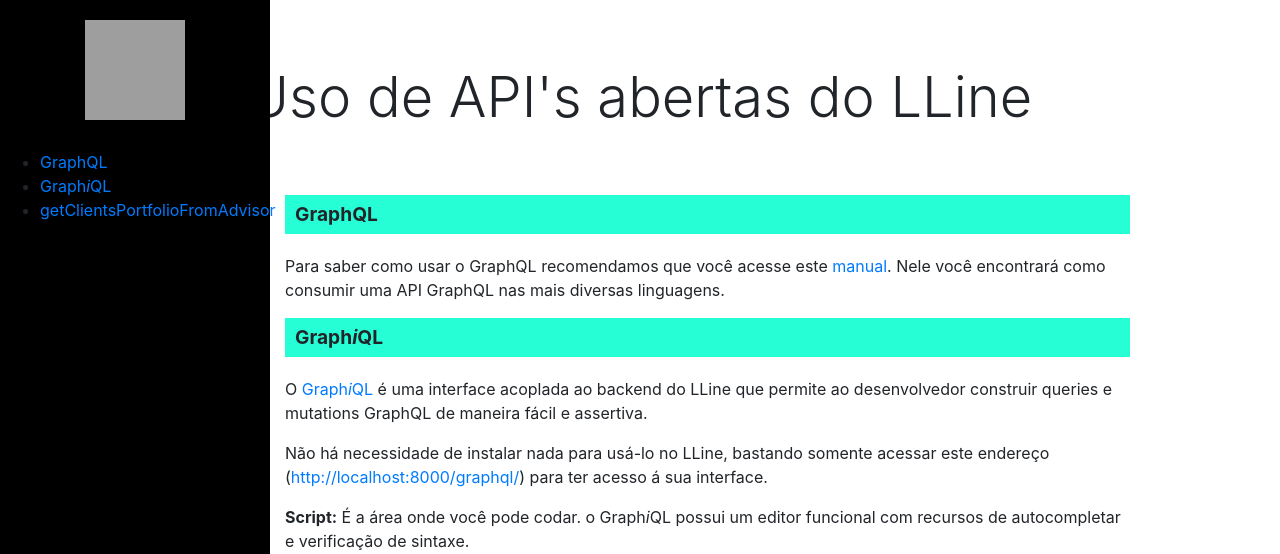
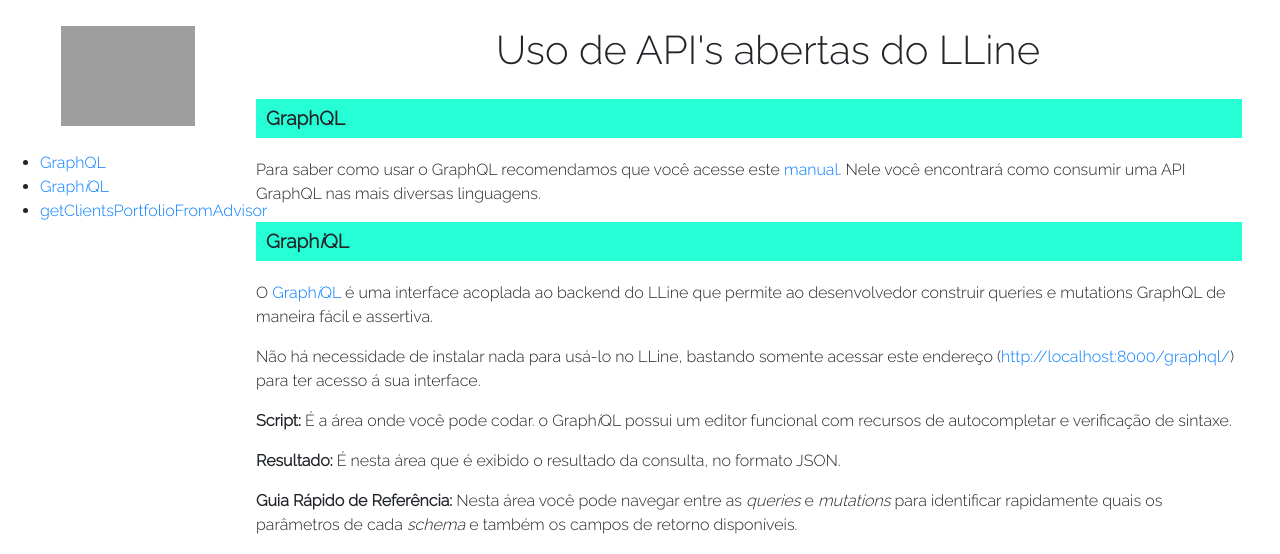
Before and after one commit to LLineApp/llinebknd, a Django app: page /help/getClientsPortfolioFromAdvisor/ in a window 1280 px wide. Shown: the top 554 px of the page. Run offline with Django 3.2, Linux system fonts and the light colour scheme; grey boxes are pictures that could not be loaded.

Commit message:
smal-css-adjusts

```diff
--- a/users/templates/help/getClientsPortfolioFromAdvisor.html
+++ b/users/templates/help/getClientsPortfolioFromAdvisor.html
@@ -1,38 +1,28 @@
 <!DOCTYPE html>
 <html lang="en">
+
 <head>
   <meta charset="UTF-8" />
   <meta http-equiv="X-UA-Compatible" content="IE=edge" />
   <meta name="viewport" content="width=device-width, initial-scale=1.0" />
-    <link
-      rel="stylesheet"
-      href="https://cdn.jsdelivr.net/npm/bootstrap@4.6.0/dist/css/bootstrap.min.css"
-      integrity="sha384-B0vP5xmATw1+K9KRQjQERJvTumQW0nPEzvF6L/Z6nronJ3oUOFUFpCjEUQouq2+l"
-      crossorigin="anonymous"
-    />
-    <script
-      src="https://code.jquery.com/jquery-3.5.1.slim.min.js"
+  <link rel="stylesheet" href="https://cdn.jsdelivr.net/npm/bootstrap@4.6.0/dist/css/bootstrap.min.css"
+    integrity="sha384-B0vP5xmATw1+K9KRQjQERJvTumQW0nPEzvF6L/Z6nronJ3oUOFUFpCjEUQouq2+l" crossorigin="anonymous" />
+  <script src="https://code.jquery.com/jquery-3.5.1.slim.min.js"
     integrity="sha384-DfXdz2htPH0lsSSs5nCTpuj/zy4C+OGpamoFVy38MVBnE+IbbVYUew+OrCXaRkfj"
-      crossorigin="anonymous"
-    ></script>
-    <script
-      src="https://cdn.jsdelivr.net/npm/bootstrap@4.6.0/dist/js/bootstrap.bundle.min.js"
+    crossorigin="anonymous"></script>
+  <script src="https://cdn.jsdelivr.net/npm/bootstrap@4.6.0/dist/js/bootstrap.bundle.min.js"
     integrity="sha384-Piv4xVNRyMGpqkS2by6br4gNJ7DXjqk09RmUpJ8jgGtD7zP9yug3goQfGII0yAns"
-      crossorigin="anonymous"
-    ></script>
+    crossorigin="anonymous"></script>
   <title>Query getClientsPortfolioFromAdvisor</title>
 </head>
+
 <body>
-    <h1 class="display-4 text-center" id="main-title">
+  <h1 id="main-title">
     Uso de API's abertas do LLine
   </h1>
-  <div class="wrapper">
   <div class="sidebar">
     <div class="profile">
-          <img
-            src="https://res.cloudinary.com/dimvn159r/image/upload/v1610500338/LLine/LLine_squared.png"
-            alt="logo_lline"
-          />
+      <img src="https://res.cloudinary.com/tiagogbt/image/upload/v1625797383/logoblack_mrws8y.png" alt="logo_lline" />
     </div>
     <ul>
       <li>
@@ -52,8 +42,7 @@
       </li>
     </ul>
   </div>
-    </div>
-    <div class="container-sm">
+  <div id="data">
     <div class="subtitle" id="graphql">GraphQL</div>
     <p>
       Para saber como usar o GraphQL recomendamos que você acesse este
@@ -64,11 +53,8 @@
     <div class="subtitle" id="graphiql">Graph<i>i</i>QL</div>
     <p>
       O
-        <a
-          href="https://github.com/graphql/graphiql/tree/main/packages/graphiql#graphiql"
-          target="_blank"
-          >Graph<i>i</i>QL</a
-        >
+      <a href="https://github.com/graphql/graphiql/tree/main/packages/graphiql#graphiql"
+        target="_blank">Graph<i>i</i>QL</a>
       é uma interface acoplada ao backend do LLine que permite ao
       desenvolvedor construir queries e mutations GraphQL de maneira fácil e
       assertiva.
@@ -94,12 +80,8 @@
       disponíveis.
     </p>
     <div class="text-center">
-        <img
-          src="https://res.cloudinary.com/dimvn159r/image/upload/v1627612655/LLine/GraphiQL_help.png"
-          class="img-fluid"
-          alt=""
-          id="img-graphiql"
-        />
+      <img src="https://res.cloudinary.com/dimvn159r/image/upload/v1627612655/LLine/GraphiQL_help.png" class="img-fluid"
+        alt="" id="img-graphiql" />
     </div>
 
     <div class="subtitle" id="get_clients_portfolio_from_advisor">
@@ -261,14 +243,31 @@
 
 <style>
   @import url("https://fonts.googleapis.com/css2?family=Raleway:wght@300&display=swap");
-    .container-sm {
-      padding-left: 280px;
-      margin-left: 5px;
+
+  * {
+    font-family: "Raleway", sans-serif;
   }
+
+  #data {
+    float: right;
+    position: relative;
+    width: 80%;
+    padding-right: 3%;
+  }
+
+  #data .p {
+    padding-left: 2%;
+  }
+
   #main-title {
-      margin-top: 5%;
-      margin-bottom: 5%;
+    display: block;
+    margin: 2vw auto;
+    position: relative;
+    float: right;
+    width: 80%;
+    text-align: center;
   }
+
   .subtitle {
     margin-bottom: 20px;
     font-weight: bold;
@@ -277,37 +276,43 @@
     padding-top: 5px;
     padding-left: 10px;
     padding-bottom: 5px;
+    margin-left: 0%;
+
   }
+
   #img-graphiql {
     padding-left: 16%;
     padding-right: 16%;
     padding-top: 2%;
     padding-bottom: 2%;
   }
-    .wrapper .sidebar {
-      background: rgb(0, 0, 0);
-      position: fixed;
+
+  .sidebar {
+    float: left;
+    background: white;
+    position: relative;
     top: 0;
     left: 0;
-      width: 270px;
-      height: 100%;
-      padding: 20px 0;
+    width: 20%;
     transition: all 0.5s ease;
   }
-    .wrapper .sidebar .profile {
-      margin-bottom: 30px;
-      text-align: center;
+
+  .sidebar .profile {
+    margin-top: 10%;
+    margin-bottom: 10%;
   }
-    .wrapper .sidebar .profile img {
+
+  .sidebar .profile img {
     display: block;
-      width: 100px;
     height: 100px;
     margin: 0 auto;
   }
-    .wrapper .sidebar .profile p {
+
+  .sidebar .profile p {
     color: rgb(255, 255, 255);
     font-size: 14px;
   }
+
   pre {
     background-color: lightgray;
     padding-left: 15px;
@@ -319,12 +324,14 @@
     -moz-box-shadow: inset 0 0 10px #000;
     box-shadow: inset 0 0 10px #000;
   }
+
   pre code {
     margin-top: 0px;
     margin-bottom: 0px;
     padding-top: 0px;
     padding-bottom: 0px;
   }
+
   pre code:before {
     display: inline-block;
     counter-increment: line;
@@ -337,4 +344,5 @@
     color: #888;
   }
 </style>
+
 </html>
```
Lines whose indentation alone changed are shown as unchanged.
